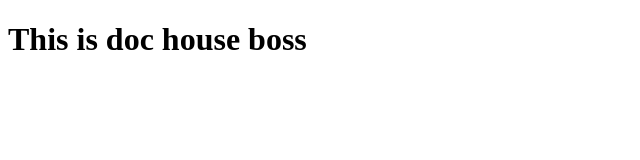
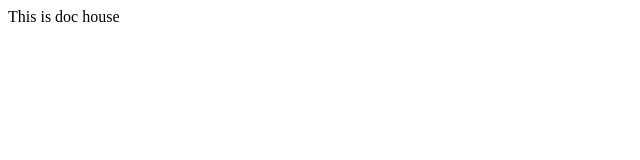
Before and after one commit to PritrirajPartho/doc-house-figma-html-css, a plain HTML site: page index.html in a window 1280 px wide. Shown: the whole page, without its empty margins (0-640 px from the left). Drawn offline with Linux system fonts and the light colour scheme.

Commit message:
second adding

```diff
--- a/index.html
+++ b/index.html
@@ -6,6 +6,12 @@
     <title>doc house</title>
 </head>
 <body>
-    <h1>This is doc house boss</h1>
+    <header>
+        <nav></nav>
+    </header>
+    <main>
+       <section>This is doc house</section>
+    </main>
+    <footer></footer>
 </body>
 </html>
```
Also changed, not shown: images/background.png (added), images/care-1.png (added), images/care-2.png (added), images/care-3.png (added), images/doc-1.png (added), images/doc-2.png (added), images/doc-3.png (added), images/logo.png (added), images/model.png (added), images/patient.png (added), images/teeth.png (added).
